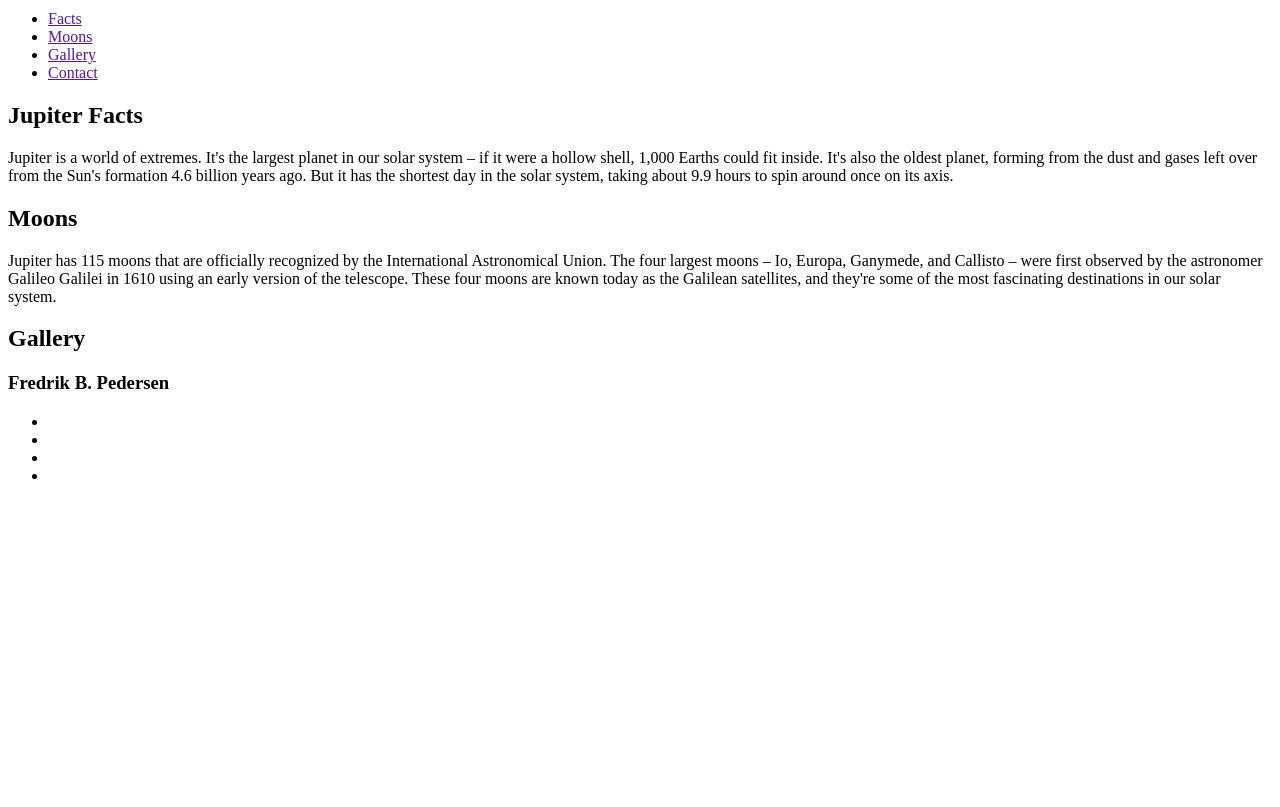
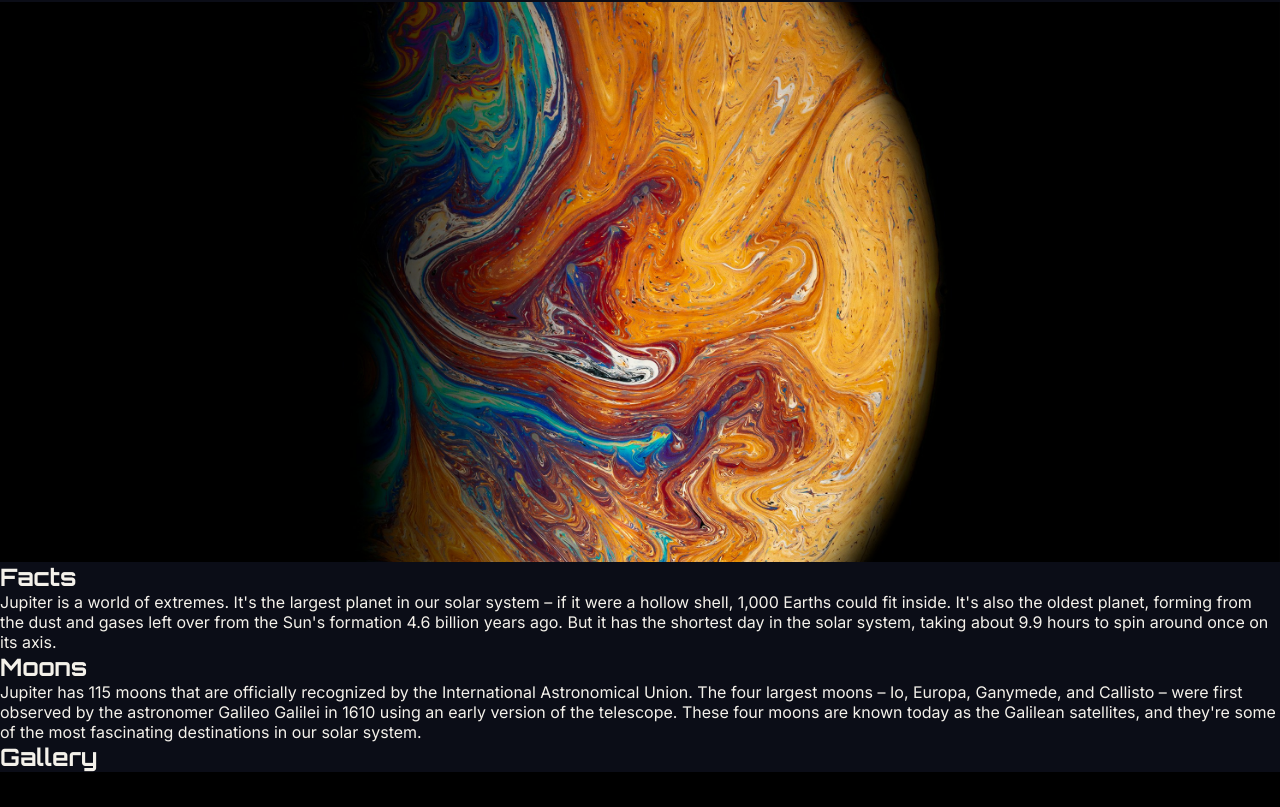
Before and after one commit to Buer-NOR/html-css-assignment-3, a plain HTML site: page index.html in a window 1280 px wide. Shown: the part 70-877 px from the top of the page. Before the commit the page ends 800 px from the top, so only its background shows below. Drawn offline with Linux system fonts and the light colour scheme.

Commit message:
Styled hero section

```diff
--- a/index.html
+++ b/index.html
@@ -3,6 +3,12 @@
   <head>
     <meta charset="UTF-8" />
     <meta name="viewport" content="width=device-width, initial-scale=1.0" />
+    <link rel="preconnect" href="https://fonts.googleapis.com" />
+    <link rel="preconnect" href="https://fonts.gstatic.com" crossorigin />
+    <link
+      href="https://fonts.googleapis.com/css2?family=Inter:ital,opsz,wght@0,14..32,100..900;1,14..32,100..900&family=Orbitron:wght@400..900&display=swap"
+      rel="stylesheet"
+    />
     <link rel="stylesheet" href="style.css" />
     <title>Jupiter</title>
   </head>
@@ -11,18 +17,18 @@
       <h1>JUPITER</h1>
       <nav>
         <ul id="nav-container">
-          <li class="nav-link"><a href="">Facts</a></li>
-          <li class="nav-link"><a href="">Moons</a></li>
-          <li class="nav-link"><a href="">Gallery</a></li>
-          <li class="nav-link"><a href="">Contact</a></li>
+          <li class="nav-link"><a href="#facts">Facts</a></li>
+          <li class="nav-link"><a href="#moons">Moons</a></li>
+          <li class="nav-link"><a href="#gallery">Gallery</a></li>
+          <li class="nav-link"><a href="#contact">Contact</a></li>
         </ul>
       </nav>
     </header>
     <main>
       <section id="hero"></section>
-      <section>
+      <section id="facts">
         <article>
-          <h2>Jupiter Facts</h2>
+          <h2>Facts</h2>
           <p>
             Jupiter is a world of extremes. It's the largest planet in our solar
             system – if it were a hollow shell, 1,000 Earths could fit inside.
@@ -49,23 +55,42 @@
       </section>
       <section id="gallery">
         <h2>Gallery</h2>
-        <div></div>
+        <div>
+          <img src="images/jupiter1.jpg" alt="Photo of jupiter" /><img
+            src="images/jupiter2.jpg"
+            alt="More detailed photo of jupiter"
+          /><img
+            src="images/jupiter-rings.jpg"
+            alt="Photo of jupiter with rings"
+          /><img
+            src="images/ganymede-jupiter-moon.png"
+            alt="Ganymede one of jupiters moons"
+          />
+        </div>
       </section>
     </main>
     <footer id="contact">
       <h3>Fredrik B. Pedersen</h3>
       <ul id="socials">
         <li class="social-link">
-          <a href=""><img src="" alt="" /></a>
+          <a href="#facebook"
+            ><img src="images/socials/facebook.svg" alt="facebook"
+          /></a>
         </li>
         <li class="social-link">
-          <a href=""><img src="" alt="" /></a>
+          <a href="#linkedin"
+            ><img src="images/socials/linkedin.svg" alt="linkedin"
+          /></a>
         </li>
         <li class="social-link">
-          <a href=""><img src="" alt="" /></a>
+          <a href="#instagram"
+            ><img src="images/socials/instagram.svg" alt="instagram"
+          /></a>
         </li>
         <li class="social-link">
-          <a href=""><img src="" alt="" /></a>
+          <a href="#tiktok"
+            ><img src="images/socials/tiktok.svg" alt="tiktok"
+          /></a>
         </li>
       </ul>
     </footer>
--- a/style.css
+++ b/style.css
@@ -0,0 +1,68 @@
+:root {
+  --bg-primary: #0b0d17;
+  --bg-secondary: #151828;
+  --hover: #d97742;
+  --heading: #e8c08d;
+  --text-light: #f4f1ea;
+  --text-muted: #b8b5ad;
+}
+
+* {
+  box-sizing: border-box;
+  margin: 0;
+  padding: 0;
+}
+
+html {
+  scroll-behavior: smooth;
+}
+
+body {
+  font-family: "Inter", sans-serif;
+  background-color: var(--bg-primary);
+  color: var(--text-light);
+}
+
+header {
+  display: flex;
+  justify-content: space-between;
+  align-items: center;
+  padding: 1rem;
+}
+
+#nav-container {
+  display: flex;
+  gap: 2rem;
+}
+
+.nav-link a:hover {
+  color: var(--hover);
+}
+
+h1,
+h2,
+h3 {
+  font-family: "Orbitron", sans-serif;
+}
+
+ul,
+ol {
+  list-style: none;
+}
+
+a {
+  text-decoration: none;
+  color: inherit;
+}
+
+img {
+  display: block;
+  max-width: 100%;
+}
+
+#hero {
+  background-image: url(images/jupiter-color.jpg);
+  background-size: cover;
+  background-position: center;
+  min-height: 70vh;
+}
```
Also changed, not shown: images/jupiter-moons.jpg (added), images/socials/facebook.svg (added), images/socials/instagram.svg (added), images/socials/linkedin.svg (added), images/socials/tiktok.svg (added), 1 other file.
